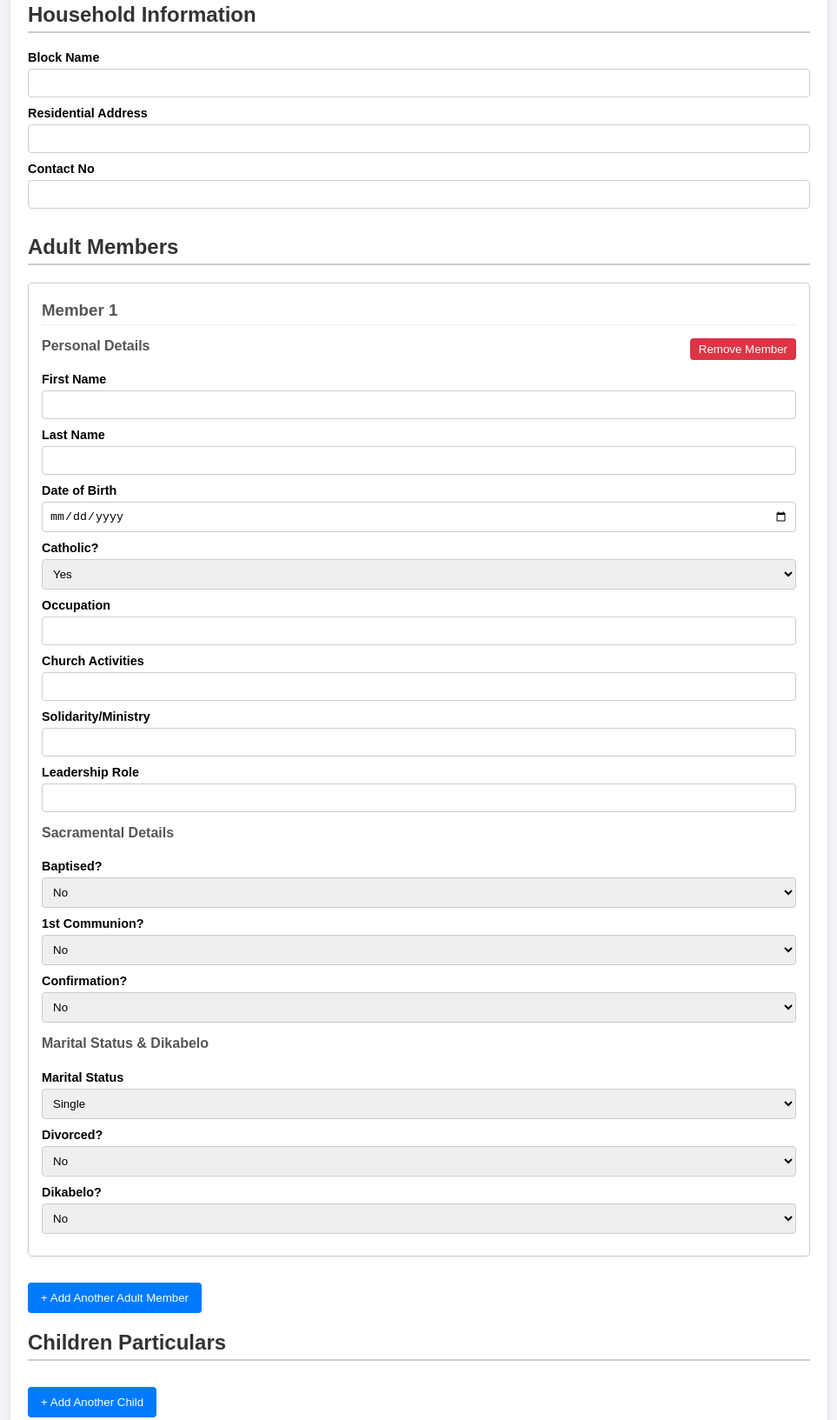
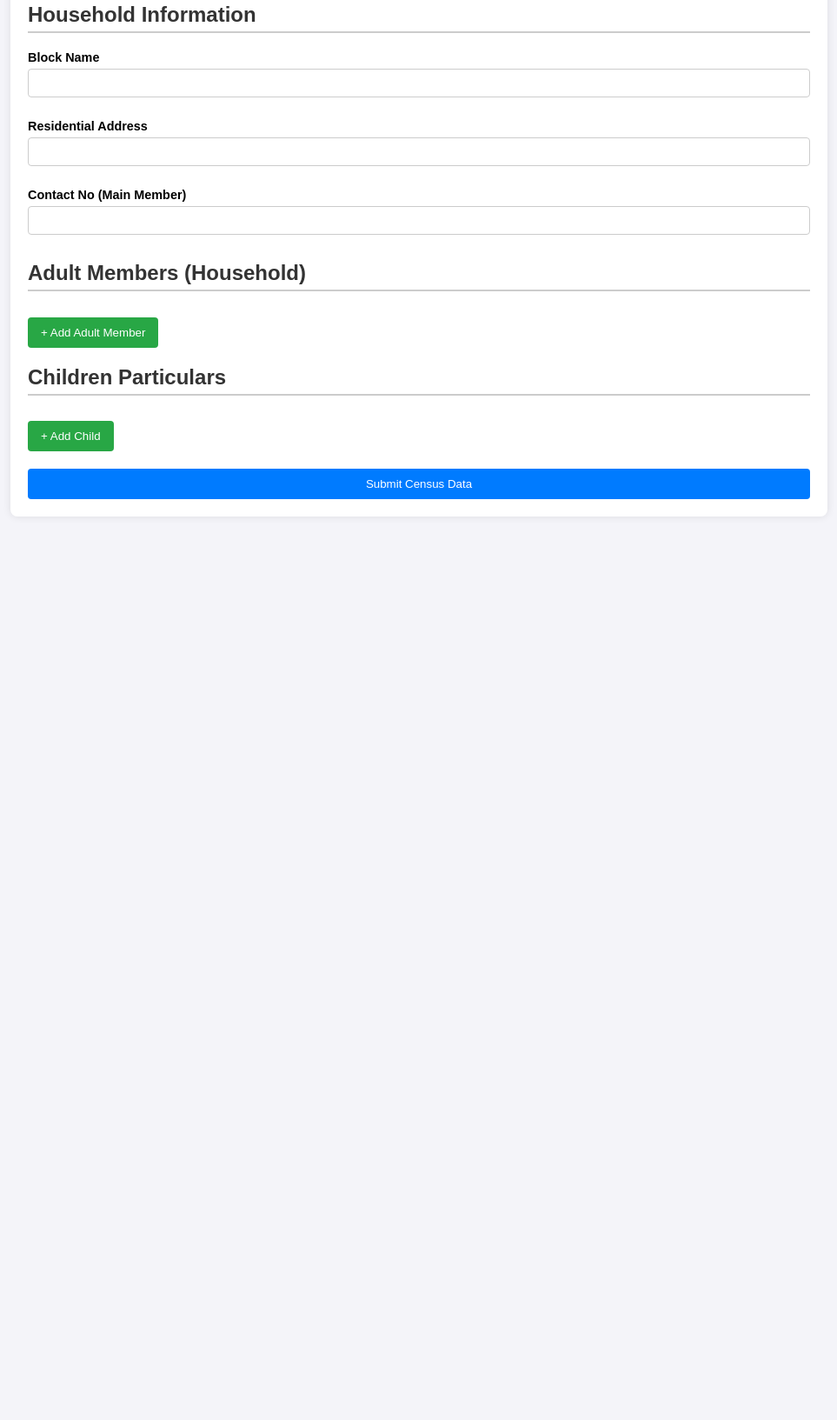
Before and after one commit to iAmTheBoy/myCensus, a plain HTML site: page index.html in a window 1280 px wide. Shown: the part 124-1757 px from the top of the page at 87% size, without its empty margins (158-1121 px from the left). After the commit the page ends 800 px from the top, so only its background shows below. Drawn offline with Linux system fonts and the light colour scheme.

Commit message:
Update index.html

```diff
--- a/index.html
+++ b/index.html
@@ -12,83 +12,71 @@
         .form-group { margin-bottom: 15px; }
         label { display: block; margin-bottom: 5px; font-weight: bold; font-size: 0.9em; }
         input[type="text"], input[type="date"], select { width: 100%; padding: 8px; border: 1px solid #ccc; border-radius: 4px; box-sizing: border-box; margin-bottom: 10px; }
-        button { padding: 10px 15px; border: none; border-radius: 4px; cursor: pointer; transition: background-color 0.3s; }
-        .add-btn { background-color: #007bff; color: white; margin-top: 10px; }
-        .add-btn:hover { background-color: #0056b3; }
-        .remove-btn { background-color: #dc3545; color: white; padding: 5px 10px; float: right; }
-        .remove-btn:hover { background-color: #c82333; }
-        .member-block, .child-block { border: 1px solid #ccc; padding: 15px; margin-bottom: 20px; border-radius: 5px; background-color: #fff; box-shadow: 0 1px 3px rgba(0,0,0,0.05); position: relative; }
-        .member-block h3, .child-block h3 { border-bottom: 1px dotted #ddd; padding-bottom: 5px; margin-bottom: 15px; }
-        .sub-fields { border-left: 3px solid #007bff; padding-left: 10px; margin-left: 5px; background-color: #f8f8ff; }
-        .submit-btn { background-color: #28a745; color: white; font-size: 1.1em; width: 100%; }
-        .submit-btn:hover { background-color: #218838; }
-        .alert { padding: 15px; margin-top: 20px; border-radius: 4px; }
-        .alert-success { background-color: #d4edda; color: #155724; border: 1px solid #c3e6cb; }
-        .alert-error { background-color: #f8d7da; color: #721c24; border: 1px solid #f5c6cb; }
-        #status-message { display: none; }
-        #household-id-display { font-size: 1.2em; color: #dc3545; font-weight: bold; margin-bottom: 15px; padding: 10px; border: 1px dashed #dc3545; border-radius: 4px; display: none; }
+        button { padding: 10px 15px; border: none; border-radius: 4px; cursor: pointer; }
+        .add-btn { background-color: #28a745; color: white; margin-top: 10px; }
+        .remove-btn { background-color: #dc3545; color: white; margin-left: 10px; float: right; }
+        #submit-btn { background-color: #007bff; color: white; width: 100%; margin-top: 20px; }
+        .section-box { border: 1px solid #ddd; padding: 15px; margin-top: 15px; border-radius: 6px; background-color: #fafafa; overflow: hidden; }
+        .alert { padding: 15px; margin-top: 20px; border-radius: 4px; text-align: center; }
+        .alert-success { background-color: #d4edda; color: #155724; border-color: #c3e6cb; }
+        .alert-error { background-color: #f8d7da; color: #721c24; border-color: #f5c6cb; }
+        .sub-fields { border-left: 3px solid #007bff; padding-left: 10px; margin-left: 5px; margin-top: 10px; }
     </style>
 </head>
 <body>
     <div class="container">
-        <!-- The title will change based on whether it's an update or new record -->
-        <h1 id="main-title">Our Lady of Fatima Shrine Census</h1>
+        <h1>Our Lady of Fatima Shrine Census</h1>
 
-        <!-- Hidden field to store the Household_ID for updates -->
-        <input type="hidden" id="Household_ID" data-name="Household_ID" value="">
-
-        <!-- Display Household ID if it's an edit session -->
-        <div id="household-id-display"></div>
-
-        <form id="census-form" onsubmit="submitForm(event)">
+        <form id="census-form">
             <h2>Household Information</h2>
             <div class="form-group">
-                <label for="Block_Name">Block Name</label>
-                <input type="text" id="Block_Name" data-name="Block_Name" required>
-
-                <label for="Residential_Address">Residential Address</label>
-                <input type="text" id="Residential_Address" data-name="Residential_Address" required>
-
-                <label for="Contact_No">Contact No</label>
-                <input type="text" id="Contact_No" data-name="Contact_No" required>
+                <label for="block-name">Block Name</label>
+                <input type="text" id="block-name" required>
+            </div>
+            <div class="form-group">
+                <label for="address">Residential Address</label>
+                <input type="text" id="address" required>
+            </div>
+            <div class="form-group">
+                <label for="contact-no">Contact No (Main Member)</label>
+                <input type="text" id="contact-no" required>
             </div>
 
-            <h2>Adult Members</h2>
+            <h2>Adult Members (Household)</h2>
             <div id="members-container">
-                <!-- Initial member form will be added by JS -->
                 </div>
-            <button type="button" class="add-btn" id="add-member-btn">+ Add Another Adult Member</button>
+            <button type="button" class="add-btn" id="add-member-btn">+ Add Adult Member</button>
 
             <h2>Children Particulars</h2>
             <div id="children-container">
                 </div>
-            <button type="button" class="add-btn" id="add-child-btn">+ Add Another Child</button>
+            <button type="button" class="add-btn" id="add-child-btn">+ Add Child</button>
 
-            <div class="form-group" style="margin-top: 30px;">
-                <button type="submit" class="submit-btn" id="submit-btn">Submit Census Data</button>
-            </div>
+            <button type="submit" id="submit-btn">Submit Census Data</button>
         </form>
 
-        <div id="status-message" class="alert"></div>
+        <div id="status-message" class="alert" style="display: none;"></div>
 
-        <!-- TEMPLATE FOR ADULT MEMBER -->
+
         <template id="member-template">
-            <div class="member-block">
-                <h3>Member <span class="member-index">1</span></h3>
-                <button type="button" class="remove-btn">Remove Member</button>
+            <div class="section-box member-section">
+                <button type="button" class="remove-btn">- Remove Member</button>
+                <h3>Member <span class="member-number">1</span></h3>
 
-                <h4>Personal Details</h4>
+                <div class="form-group">
                     <label>First Name</label><input type="text" data-name="First_Name" required>
                     <label>Last Name</label><input type="text" data-name="Last_Name" required>
                     <label>Date of Birth</label><input type="date" data-name="Date_of_Birth" required>
-                <label>Catholic?</label><select data-name="Catholic_YN" required><option>Yes</option><option>No</option></select>
+                    <label>Catholic?</label><select data-name="Catholic_YN"><option>Yes</option><option>No</option></select>
                     <label>Occupation</label><input type="text" data-name="Occupation">
                     <label>Church Activities</label><input type="text" data-name="Church_Activities">
                     <label>Solidarity/Ministry</label><input type="text" data-name="Solidarity_Ministry">
-                <label>Leadership Role</label><input type="text" data-name="Leadership">
+                    <label>Leadership</label><input type="text" data-name="Leadership">
+                </div>
 
-                <h4>Sacramental Details</h4>
-                <label>Baptised?</label><select data-name="Baptised_YN" onchange="toggleFields(this, 'baptism')" required><option>No</option><option>Yes</option></select>
+                <h4>Sacraments</h4>
+                <div class="form-group">
+                    <label>Baptised?</label><select data-name="Baptised_YN" onchange="toggleFields(this, 'baptism')"><option>No</option><option>Yes</option></select>
                     <div class="sub-fields baptism-fields" style="display:none;">
                         <label>Date of Baptism</label><input type="date" data-name="Date_of_Baptism">
                         <label>Registration Number</label><input type="text" data-name="Registration_Number">
@@ -96,55 +84,56 @@
                         <label>Location of Church</label><input type="text" data-name="Location_of_Church">
                     </div>
 
-                <label>1st Communion?</label><select data-name="First_Communion_YN" onchange="toggleFields(this, 'communion')" required><option>No</option><option>Yes</option></select>
+                    <label>1st Communion?</label><select data-name="First_Communion_YN" onchange="toggleFields(this, 'communion')"><option>No</option><option>Yes</option></select>
                     <div class="sub-fields communion-fields" style="display:none;">
                         <label>Date 1st Communion</label><input type="date" data-name="Date_1st_Communion">
                         <label>Church of 1st Communion</label><input type="text" data-name="Church_of_1st_Communion">
                     </div>
 
-                <label>Confirmation?</label><select data-name="Confirmation_YN" onchange="toggleFields(this, 'confirmation')" required><option>No</option><option>Yes</option></select>
+                    <label>Confirmation?</label><select data-name="Confirmation_YN" onchange="toggleFields(this, 'confirmation')"><option>No</option><option>Yes</option></select>
                     <div class="sub-fields confirmation-fields" style="display:none;">
                         <label>Date of Confirmation</label><input type="date" data-name="Date_of_Confirmation">
                         <label>Church of Confirmation</label><input type="text" data-name="Church_of_Confirmation">
                     </div>
+                </div>
 
-                <h4>Marital Status & Dikabelo</h4>
-                <label>Marital Status</label><select data-name="Marital_Status" onchange="toggleFields(this, 'marriage')" required>
+                <h4>Marital & Dikabelo Status</h4>
+                <div class="form-group">
+                    <label>Marital Status</label>
+                    <select data-name="Marital_Status">
                         <option>Single</option>
-                    <option>Married (Civil Court)</option>
-                    <option>Married (Church)</option>
-                    <option>Widowed</option>
+                        <option>Married</option>
+                        <option>Widow(er)</option>
                     </select>
-                <div class="sub-fields marriage-fields" style="display:none;">
                     <label>Civil Court Marriage Date</label><input type="date" data-name="Civil_Court_Marriage_Date">
                     <label>Church Marriage Date</label><input type="date" data-name="Church_Marriage_Date">
                     <label>Church Marriage Place</label><input type="text" data-name="Church_Marriage_Place">
-                </div>
-                <label>Divorced?</label><select data-name="Divorced_YN" required><option>No</option><option>Yes</option></select>
+                    <label>Divorced?</label><select data-name="Divorced_YN"><option>No</option><option>Yes</option></select>
 
-                <label>Dikabelo?</label><select data-name="Dikabelo_YN" onchange="toggleFields(this, 'dikabelo')" required><option>No</option><option>Yes</option></select>
+                    <label>Dikabelo?</label><select data-name="Dikabelo_YN" onchange="toggleFields(this, 'dikabelo')"><option>No</option><option>Yes</option></select>
                     <div class="sub-fields dikabelo-fields" style="display:none;">
                         <label>Date of Last Dikabelo</label><input type="date" data-name="Date_of_Last_Dikabelo">
                     </div>
                 </div>
+            </div>
         </template>
 
-        <!-- TEMPLATE FOR CHILD PARTICULARS -->
         <template id="child-template">
-            <div class="child-block">
-                <h3>Child <span class="child-index">1</span></h3>
-                <button type="button" class="remove-btn">Remove Child</button>
-
-                <h4>Personal Details</h4>
+            <div class="section-box child-section">
+                <button type="button" class="remove-btn">- Remove Child</button>
+                <h3>Child <span class="child-number">1</span></h3>
+                <div class="form-group">
                     <label>First Name</label><input type="text" data-name="First_Name" required>
                     <label>Last Name</label><input type="text" data-name="Last_Name" required>
-                <label>Date of Birth</label><input type="date" data-name="Date_of_Birth" onchange="calculateAge(this.closest('.child-block'))" required>
-                <label>Age (calculated)</label><input type="text" data-name="Age" readonly>
-                <label>Catholic?</label><select data-name="Catholic_YN" required><option>Yes</option><option>No</option></select>
+                    <label>Date of Birth</label><input type="date" data-name="Date_of_Birth" onchange="calculateAge(this)">
+                    <label>Age</label><input type="text" data-name="Age" readonly>
+                    <label>Catholic?</label><select data-name="Catholic_YN"><option>Yes</option><option>No</option></select>
                     <label>Church Activities</label><input type="text" data-name="Church_Activities">
+                </div>
 
-                <h4>Sacramental Details (Baptism Only for Children)</h4>
-                <label>Baptised?</label><select data-name="Baptised_YN" onchange="toggleFields(this, 'baptism')" required><option>No</option><option>Yes</option></select>
+                <h4>Sacraments (Child)</h4>
+                <div class="form-group">
+                    <label>Baptised?</label><select data-name="Baptised_YN" onchange="toggleFields(this, 'baptism')"><option>No</option><option>Yes</option></select>
                     <div class="sub-fields baptism-fields" style="display:none;">
                         <label>Date of Baptism</label><input type="date" data-name="Date_of_Baptism">
                         <label>Registration Number</label><input type="text" data-name="Registration_Number">
@@ -152,13 +141,18 @@
                         <label>Location of Church</label><input type="text" data-name="Location_of_Church">
                     </div>
 
-                <!-- Fields for Communion/Confirmation are stored but hidden for simplicity in this section, matching the original structure for consistency -->
-                <input type="hidden" data-name="First_Communion_YN" value="No">
-                <input type="hidden" data-name="Date_1st_Communion" value="">
-                <input type="hidden" data-name="Church_of_1st_Communion" value="">
-                <input type="hidden" data-name="Confirmation_YN" value="No">
-                <input type="hidden" data-name="Date_of_Confirmation" value="">
-                <input type="hidden" data-name="Church_of_Confirmation" value="">
+                    <label>1st Communion?</label><select data-name="First_Communion_YN" onchange="toggleFields(this, 'communion')"><option>No</option><option>Yes</option></select>
+                    <div class="sub-fields communion-fields" style="display:none;">
+                        <label>Date 1st Communion</label><input type="date" data-name="Date_1st_Communion">
+                        <label>Church of 1st Communion</label><input type="text" data-name="Church_of_1st_Communion">
+                    </div>
+
+                    <label>Confirmation?</label><select data-name="Confirmation_YN" onchange="toggleFields(this, 'confirmation')"><option>No</option><option>Yes</option></select>
+                    <div class="sub-fields confirmation-fields" style="display:none;">
+                        <label>Date of Confirmation</label><input type="date" data-name="Date_of_Confirmation">
+                        <label>Church of Confirmation</label><input type="text" data-name="Church_of_Confirmation">
+                    </div>
+                </div>
             </div>
         </template>
     </div>
```
Lines whose indentation alone changed are shown as unchanged.
